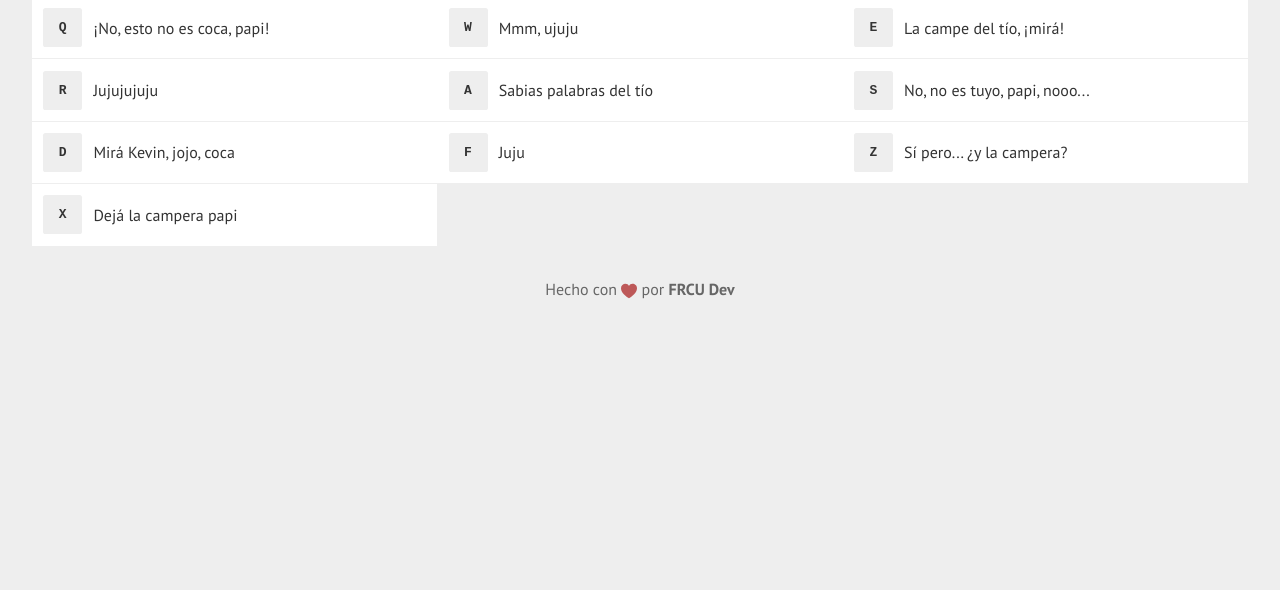
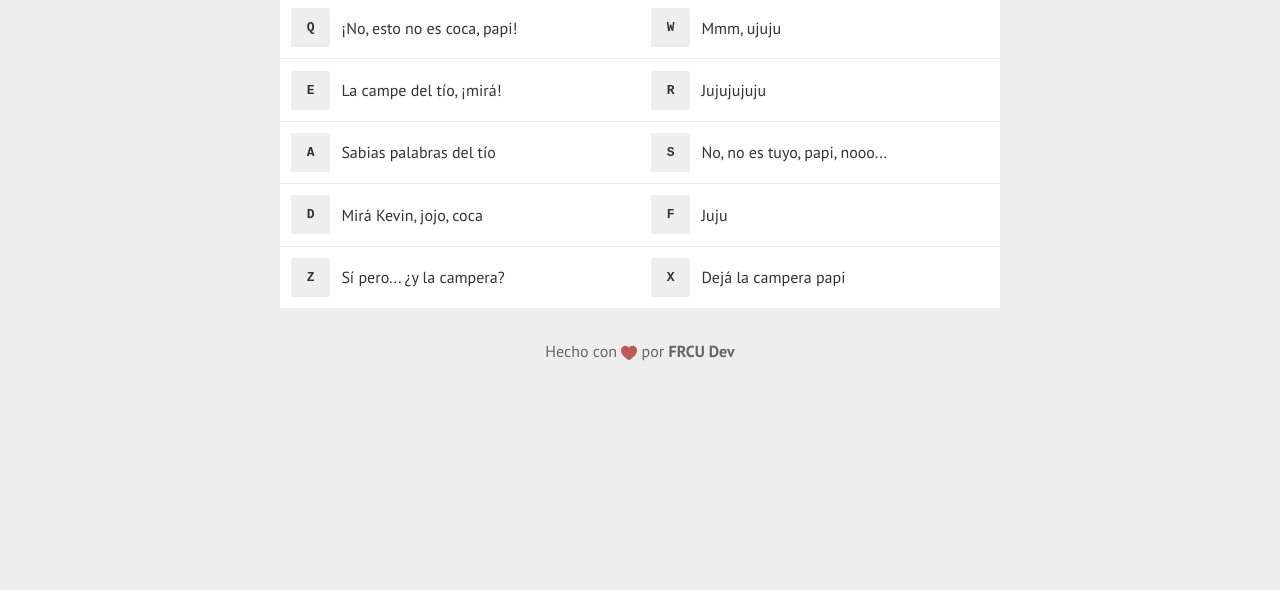
Before and after one commit to frcudev/coca, a plain HTML site: page index.html in a window 1280 px wide. Shown: the part 210-800 px from the top of the page. Drawn offline with Linux system fonts and the light colour scheme.

Commit message:
Fija el ancho del container en desktop.

```diff
--- a/index.html
+++ b/index.html
@@ -108,6 +108,11 @@
     }
 
     @media (min-width: 45em) {
+      .container {
+        margin: 0 auto;
+        width: 45em;
+      }
+
       #coca-papi .soundboard__title {
         background-position: center 33%;
       }
```
